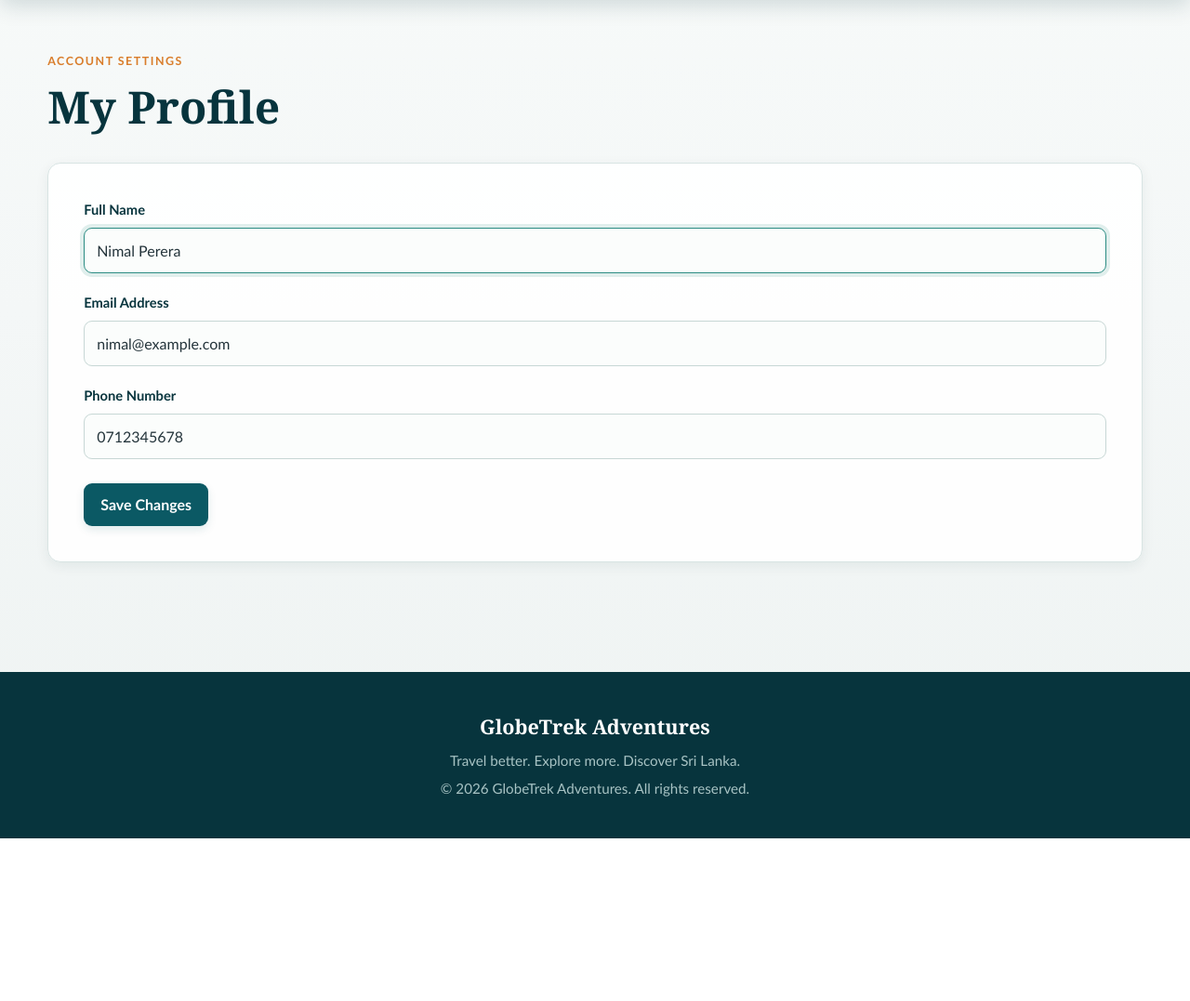
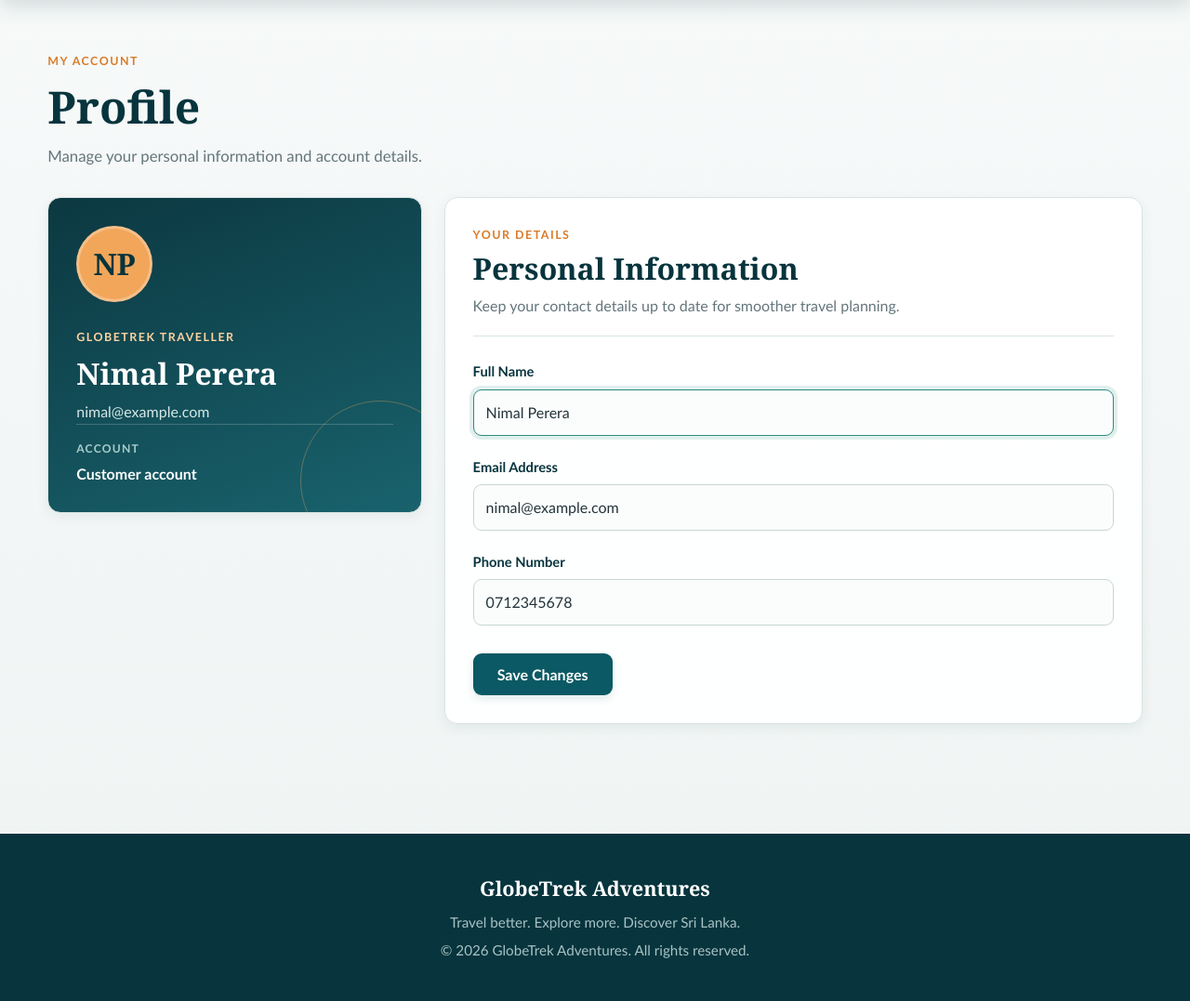
Before and after one commit to SachinthaX/GlobeTrek, a PHP site: page /customer/profile.php in a window 1280 px wide. Shown: the part 78-1155 px from the top of the page at 93% size. Before the commit the page ends 980 px from the top, so only its background shows below. Run offline with PHP 8.4, Linux system fonts and the light colour scheme; a user stored in the database is signed in; data comes from the database, SQL or seed files in the repository.

Commit message:
Enhance customer profile page layout and styling for improved user experience

```diff
--- a/assets/css/style.css
+++ b/assets/css/style.css
@@ -1758,6 +1758,177 @@ h2 {
 
 
 /* ============================================================
+   28. CUSTOMER PROFILE
+   ============================================================ */
+
+.profile-page-header {
+    max-width: 760px;
+}
+
+.profile-layout {
+    display: grid;
+    grid-template-columns: minmax(230px, 0.75fr) minmax(0, 1.4fr);
+    gap: 24px;
+    align-items: start;
+}
+
+.profile-summary,
+.profile-form {
+    border: 1px solid var(--border);
+    border-radius: var(--radius-medium);
+    box-shadow: var(--shadow-small);
+}
+
+.profile-summary {
+    position: relative;
+    overflow: hidden;
+    min-height: 340px;
+    padding: 30px;
+    background:
+        linear-gradient(160deg, rgba(7, 52, 61, 0.98), rgba(11, 89, 100, 0.94));
+    color: #ffffff;
+}
+
+.profile-summary::after {
+    content: "";
+    position: absolute;
+    right: -42px;
+    bottom: -52px;
+    width: 170px;
+    height: 170px;
+    border: 1px solid rgba(242, 166, 90, 0.34);
+    border-radius: 50%;
+}
+
+.profile-avatar {
+    display: grid;
+    place-items: center;
+    width: 82px;
+    height: 82px;
+    margin-bottom: 28px;
+    border: 3px solid rgba(255, 255, 255, 0.28);
+    border-radius: 50%;
+    background: var(--secondary);
+    color: var(--primary-dark);
+    font-family: Georgia, "Times New Roman", serif;
+    font-size: 2rem;
+    font-weight: 700;
+}
+
+.profile-info {
+    position: relative;
+    z-index: 1;
+}
+
+.profile-info .eyebrow {
+    color: #ffd29f;
+}
+
+.profile-info h2 {
+    margin-bottom: 8px;
+    color: #ffffff;
+    font-size: clamp(1.5rem, 3vw, 2rem);
+    overflow-wrap: anywhere;
+}
+
+.profile-email {
+    margin-bottom: 0;
+    color: #d6e8e7;
+    overflow-wrap: anywhere;
+}
+
+.profile-account-note {
+    position: absolute;
+    right: 30px;
+    bottom: 28px;
+    left: 30px;
+    z-index: 1;
+    display: flex;
+    flex-direction: column;
+    gap: 5px;
+    padding-top: 16px;
+    border-top: 1px solid rgba(255, 255, 255, 0.2);
+}
+
+.profile-account-note span {
+    color: #a9ccca;
+    font-size: 0.76rem;
+    font-weight: 800;
+    letter-spacing: 0.1em;
+    text-transform: uppercase;
+}
+
+.profile-account-note strong {
+    color: #ffffff;
+}
+
+.profile-form {
+    margin: 0;
+    padding: 30px;
+    background: rgba(255, 255, 255, 0.96);
+}
+
+.profile-section-heading {
+    margin-bottom: 26px;
+    padding-bottom: 20px;
+    border-bottom: 1px solid var(--border);
+}
+
+.profile-section-heading .eyebrow {
+    margin-bottom: 6px;
+}
+
+.profile-section-heading h2 {
+    margin-bottom: 7px;
+}
+
+.profile-section-heading p:last-child {
+    margin-bottom: 0;
+    color: var(--text-light);
+}
+
+.profile-form .form-group {
+    margin-bottom: 22px;
+}
+
+.profile-form .form-group input {
+    min-height: 48px;
+}
+
+.profile-form .form-button {
+    min-width: 150px;
+    margin-top: 4px;
+}
+
+@media (max-width: 760px) {
+
+    .profile-layout {
+        grid-template-columns: 1fr;
+    }
+
+    .profile-summary {
+        min-height: 300px;
+    }
+
+}
+
+@media (max-width: 420px) {
+
+    .profile-summary,
+    .profile-form {
+        padding: 22px;
+    }
+
+    .profile-account-note {
+        right: 22px;
+        bottom: 22px;
+        left: 22px;
+    }
+
+}
+
+
+/* ============================================================
    26. CUSTOMER BOOKINGS
    ============================================================ */
 
--- a/customer/profile.php
+++ b/customer/profile.php
@@ -190,6 +190,22 @@ if (
     }
 }
 
+$profileInitials = '';
+
+if ($profile) {
+
+    $nameParts = preg_split(
+        '/\s+/',
+        trim($fullName),
+        -1,
+        PREG_SPLIT_NO_EMPTY
+    );
+
+    foreach (array_slice($nameParts, 0, 2) as $namePart) {
+        $profileInitials .= strtoupper(substr($namePart, 0, 1));
+    }
+}
+
 
 $pageTitle = 'My Profile - GlobeTrek Adventures';
 
@@ -197,9 +213,10 @@ require_once '../includes/header.php';
 
 ?>
 
-<header class="page-header">
-    <p class="eyebrow">Account settings</p>
-    <h1>My Profile</h1>
+<header class="page-header profile-page-header">
+    <p class="eyebrow">My account</p>
+    <h1>Profile</h1>
+    <p>Manage your personal information and account details.</p>
 </header>
 
 
@@ -239,9 +256,44 @@ require_once '../includes/header.php';
 
 <?php if ($profile): ?>
 
-    <section class="package-details">
+    <div class="profile-layout">
 
-        <form method="POST" action="profile.php">
+        <aside class="profile-summary">
+
+            <div class="profile-avatar" aria-hidden="true">
+                <?= htmlspecialchars($profileInitials) ?>
+            </div>
+
+            <div class="profile-info">
+
+                <p class="eyebrow">GlobeTrek traveller</p>
+
+                <h2>
+                    <?= htmlspecialchars($fullName) ?>
+                </h2>
+
+                <p class="profile-email">
+                    <?= htmlspecialchars($email) ?>
+                </p>
+
+            </div>
+
+            <div class="profile-account-note">
+                <span>Account</span>
+                <strong>Customer account</strong>
+            </div>
+
+        </aside>
+
+        <section class="package-details profile-form profile-section">
+
+            <div class="profile-section-heading">
+                <p class="eyebrow">Your details</p>
+                <h2>Personal Information</h2>
+                <p>Keep your contact details up to date for smoother travel planning.</p>
+            </div>
+
+            <form method="POST" action="profile.php">
 
             <?= csrfField() ?>
 
@@ -308,9 +360,11 @@ require_once '../includes/header.php';
                 Save Changes
             </button>
 
-        </form>
+            </form>
 
-    </section>
+        </section>
+
+    </div>
 
 <?php endif; ?>
 
```
